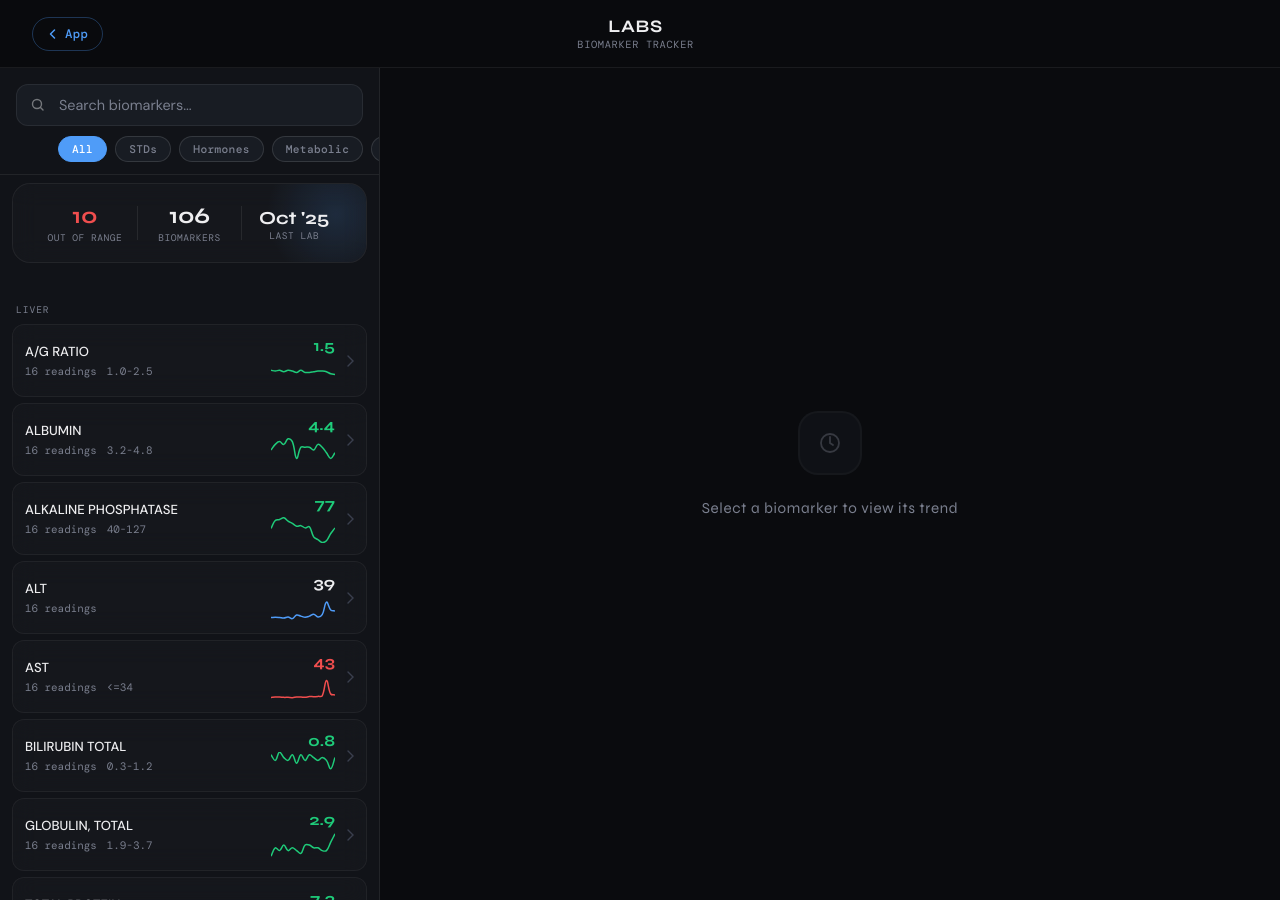
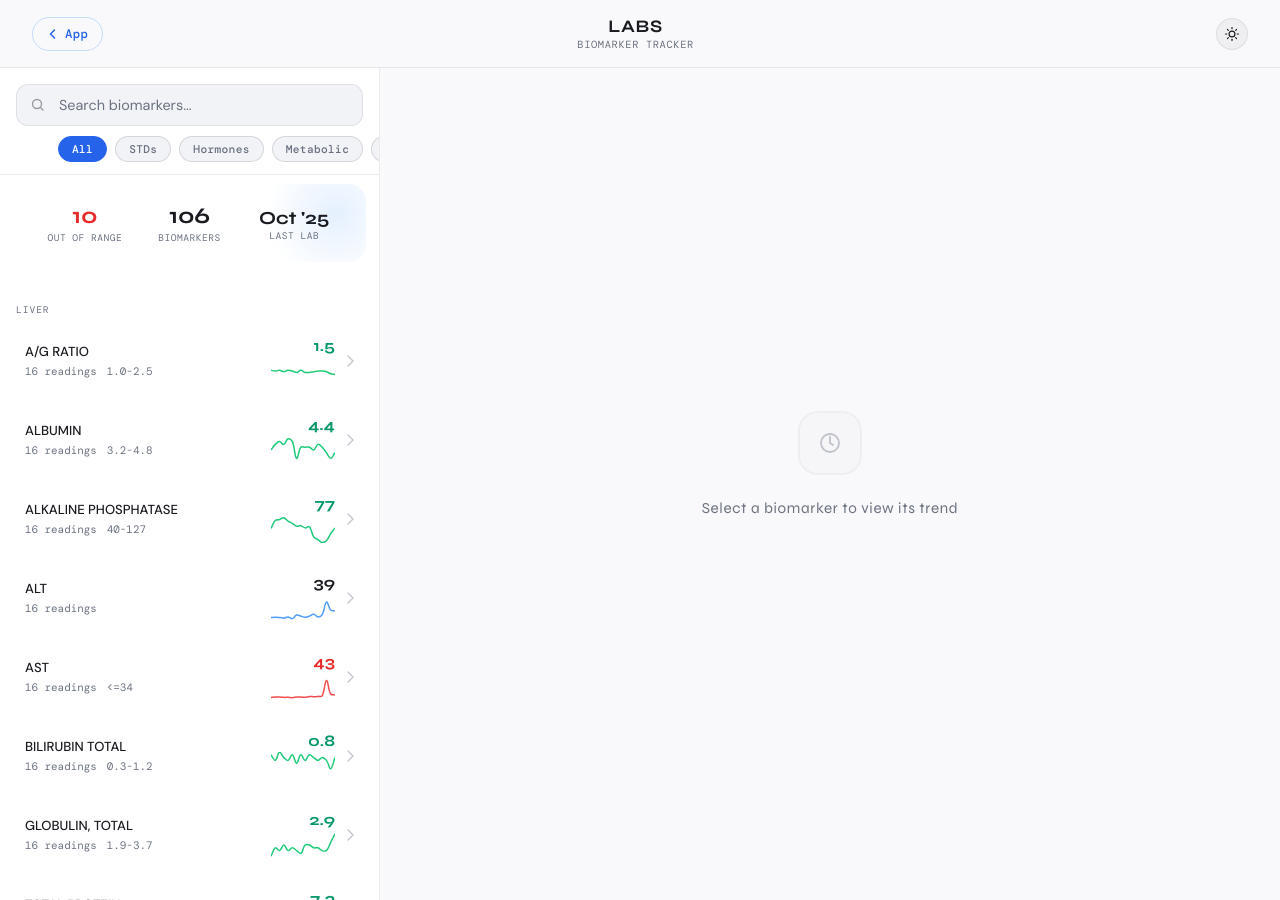
Before and after one commit to 0sps/sull1van.com, a Jekyll site: the page workouts/tests.html, which Jekyll copies as it is, in a window 1280 px wide. Built offline with Jekyll 4.4.1, drawn with Linux system fonts in a browser that asks for light colours.

Commit message:
Update tests.html

```diff
--- a/workouts/tests.html
+++ b/workouts/tests.html
@@ -33,6 +33,58 @@
             --accent: #4f9cf8;
             --pill-r: 12px;
             --card-r: 18px;
+
+            --glass-bg: rgba(10, 11, 14, 0.88);
+            --card-glass: rgba(255, 255, 255, 0.02);
+            --card-border: rgba(255, 255, 255, 0.05);
+            --card-hover-border: rgba(255, 255, 255, 0.12);
+            --card-glow: rgba(255, 255, 255, 0.06);
+            --sheet-bg: rgba(17, 19, 24, 0.95);
+            --sheet-handle: rgba(255,255,255,0.15);
+            --detail-bg: rgba(10, 11, 14, 0.75);
+            --nav-btn-bg: rgba(255,255,255,0.06);
+            --nav-btn-active: rgba(255,255,255,0.12);
+            --icon-white: #ffffff;
+            --tooltip-bg: #181c23;
+            --chart-grid: rgba(255, 255, 255, 0.05);
+            --gauge-bg: #fff;
+        }
+
+        :root.light-mode {
+            --bg: #f9f9fb;
+            --surface: #ffffff;
+            --surface2: #f2f3f7;
+            --border: rgba(0, 0, 0, 0.08);
+            --border2: rgba(0, 0, 0, 0.12);
+            --text: #1a1b20;
+            --muted: #6b7280;
+            --faint: #c2c6ce;
+
+            --green: #059669;
+            --green-bg: rgba(16, 185, 129, 0.15);
+            --red: #e82a2a;
+            --red-bg: rgba(239, 68, 68, 0.12);
+            --amber: #d97706;
+            --amber-bg: rgba(245, 158, 11, 0.15);
+            --blue: #2563eb;
+            --blue-bg: rgba(59, 130, 246, 0.12);
+
+            --accent: #2563eb;
+
+            --glass-bg: rgba(249, 249, 251, 0.88);
+            --card-glass: rgba(0, 0, 0, 0.02);
+            --card-border: rgba(0, 0, 0, 0.06);
+            --card-hover-border: rgba(0, 0, 0, 0.12);
+            --card-glow: rgba(0, 0, 0, 0.04);
+            --sheet-bg: rgba(255, 255, 255, 0.95);
+            --sheet-handle: rgba(0,0,0,0.15);
+            --detail-bg: rgba(249, 249, 251, 0.85);
+            --nav-btn-bg: rgba(0,0,0,0.04);
+            --nav-btn-active: rgba(0,0,0,0.08);
+            --icon-white: #1a1b20;
+            --tooltip-bg: #ffffff;
+            --chart-grid: rgba(0, 0, 0, 0.05);
+            --gauge-bg: var(--bg);
         }
 
         * {
@@ -59,7 +111,7 @@
             position: sticky;
             top: 0;
             z-index: 100;
-            background: rgba(10, 11, 14, 0.88);
+            background: var(--glass-bg);
             backdrop-filter: blur(20px);
             -webkit-backdrop-filter: blur(20px);
             border-bottom: 1px solid var(--border);
@@ -117,14 +169,35 @@
             align-items: center;
         }
 
-        .spacer {
+        .top-spacer {
             width: 80px;
+            display: flex;
+            justify-content: flex-end;
+        }
+
+        .theme-toggle {
+            display: flex;
+            align-items: center;
+            justify-content: center;
+            width: 32px;
+            height: 32px;
+            border-radius: 50%;
+            background: var(--nav-btn-bg);
+            border: 1px solid var(--border);
+            color: var(--text);
+            cursor: pointer;
+            transition: all 0.2s ease;
+            outline: none;
+        }
+        .theme-toggle:active {
+            background: var(--nav-btn-active);
+            transform: scale(0.95);
         }
 
         /* ── SEARCH + FILTER ── */
         .search-area {
             padding: 14px 18px 0;
-            background: rgba(10, 11, 14, 0.88);
+            background: var(--glass-bg);
             backdrop-filter: blur(20px);
             -webkit-backdrop-filter: blur(20px);
             position: sticky;
@@ -1158,7 +1231,24 @@
                 <div class="top-title">LABS</div>
                 <div class="top-subtitle">BIOMARKER TRACKER</div>
             </div>
-            <div class="spacer"></div>
+            <div class="top-spacer">
+                <button class="theme-toggle" onclick="window.toggleTheme()" aria-label="Toggle Dark/Light Mode">
+                    <svg id="sun-icon" style="display:none;" width="14" height="14" viewBox="0 0 24 24" fill="none" stroke="currentColor" stroke-width="2" stroke-linecap="round" stroke-linejoin="round">
+                        <circle cx="12" cy="12" r="5"></circle>
+                        <line x1="12" y1="1" x2="12" y2="3"></line>
+                        <line x1="12" y1="21" x2="12" y2="23"></line>
+                        <line x1="4.22" y1="4.22" x2="5.64" y2="5.64"></line>
+                        <line x1="18.36" y1="18.36" x2="19.78" y2="19.78"></line>
+                        <line x1="1" y1="12" x2="3" y2="12"></line>
+                        <line x1="21" y1="12" x2="23" y2="12"></line>
+                        <line x1="4.22" y1="19.78" x2="5.64" y2="18.36"></line>
+                        <line x1="18.36" y1="5.64" x2="19.78" y2="4.22"></line>
+                    </svg>
+                    <svg id="moon-icon" width="14" height="14" viewBox="0 0 24 24" fill="none" stroke="currentColor" stroke-width="2" stroke-linecap="round" stroke-linejoin="round">
+                        <path d="M21 12.79A9 9 0 1 1 11.21 3 7 7 0 0 0 21 12.79z"></path>
+                    </svg>
+                </button>
+            </div>
         </div>
     </div>
 
@@ -1171,9 +1261,9 @@
             <!-- Search + chips (inside sidebar on desktop) -->
             <div class="sidebar-top search-area" id="globalSearchArea">
                 <div class="search-wrap">
-                    <svg width="16" height="16" viewBox="0 0 16 16" fill="none">
-                        <circle cx="7" cy="7" r="4.5" stroke="white" stroke-width="1.4" />
-                        <path d="M10.5 10.5L13 13" stroke="white" stroke-width="1.4" stroke-linecap="round" />
+                    <svg width="16" height="16" viewBox="0 0 16 16" fill="none" style="color: var(--icon-white);">
+                        <circle cx="7" cy="7" r="4.5" stroke="currentColor" stroke-width="1.4" />
+                        <path d="M10.5 10.5L13 13" stroke="currentColor" stroke-width="1.4" stroke-linecap="round" />
                     </svg>
                     <input type="text" id="testSearch" placeholder="Search biomarkers..." oninput="onSearch()"
                         autocomplete="off">
@@ -1259,6 +1349,30 @@
     </div><!-- /layout -->
 
     <script>
+        // ── THEME TOGGLE ─────────────────────────────────────────────
+        if (localStorage.getItem('theme') === 'light' || (!localStorage.getItem('theme') && window.matchMedia('(prefers-color-scheme: light)').matches)) {
+            document.documentElement.classList.add('light-mode');
+        }
+
+        window.toggleTheme = function() {
+            const root = document.documentElement;
+            root.classList.toggle('light-mode');
+            const isLight = root.classList.contains('light-mode');
+            document.getElementById('moon-icon').style.display = isLight ? 'none' : 'block';
+            document.getElementById('sun-icon').style.display = isLight ? 'block' : 'none';
+
+            if (activeCategory) applyFilters();
+            if (currentTestName) openTest(currentTestName);
+
+            localStorage.setItem('theme', isLight ? 'light' : 'dark');
+        };
+
+        document.addEventListener('DOMContentLoaded', () => {
+            const isLight = document.documentElement.classList.contains('light-mode');
+            document.getElementById('moon-icon').style.display = isLight ? 'none' : 'block';
+            document.getElementById('sun-icon').style.display = isLight ? 'block' : 'none';
+        });
+
         // ── DATA & STATE ──────────────────────────────────────────────
         let allTests = [];          // [{name, unit, range, type, dataPoints:[{date,value,rawResult,rawRange}]}]
         let filteredTests = [];
```
Also changed, not shown: other parts of workouts/tests.html (+3 -0 lines).
